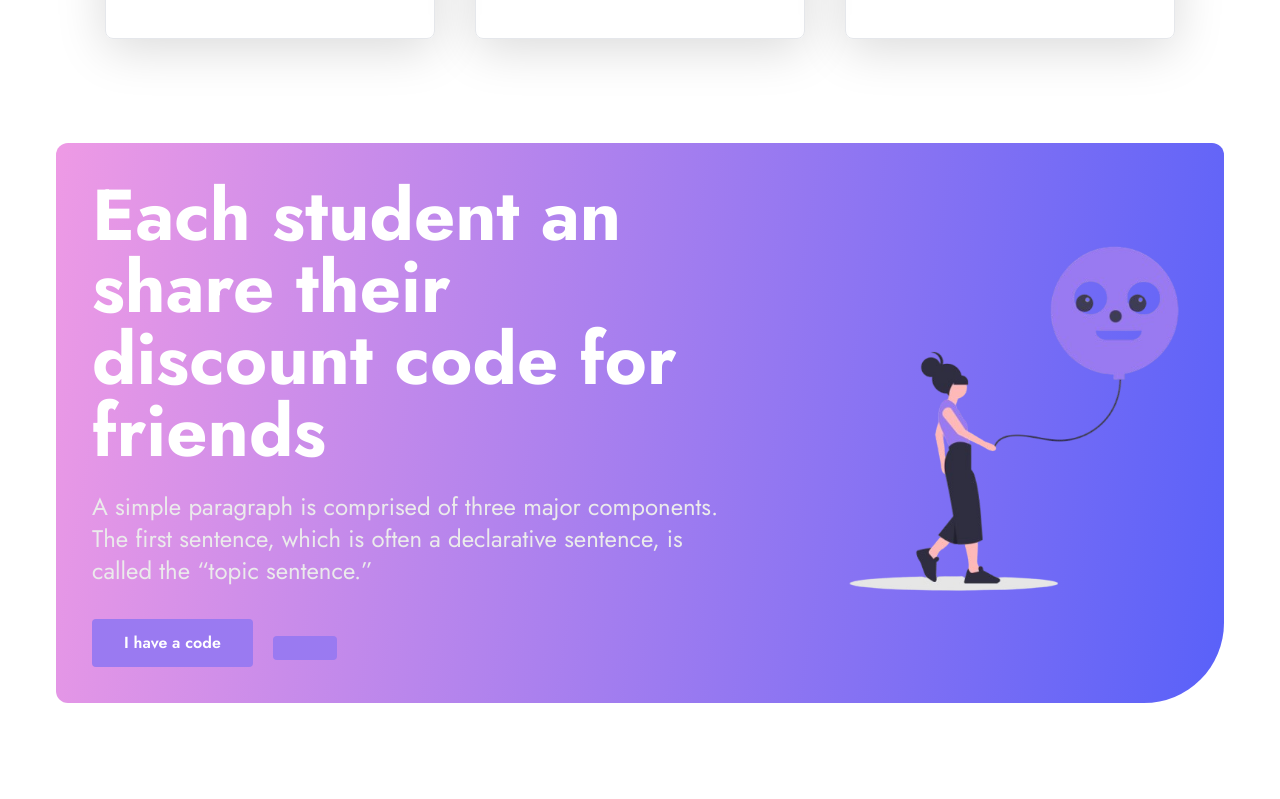
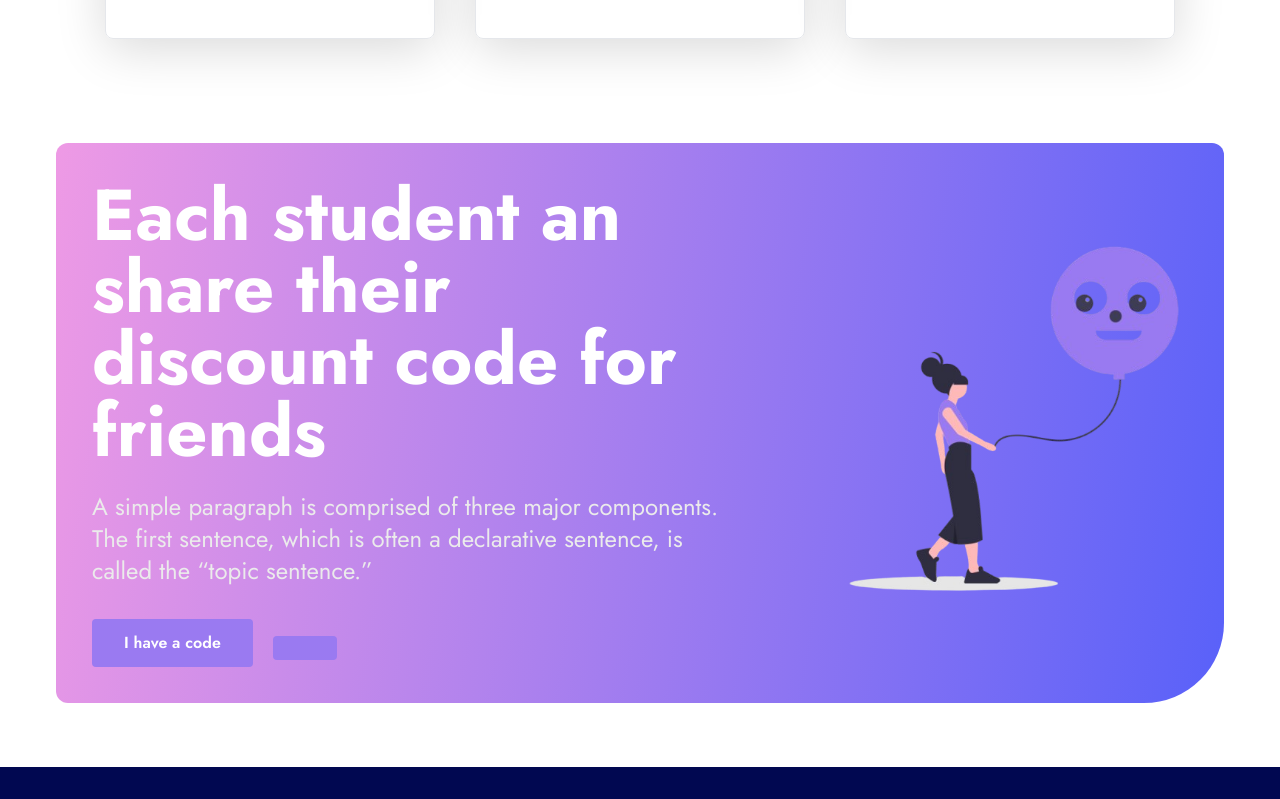
Before and after one commit to egamovj/xyz-site, a React (Vite) app: page / in a window 1280 px wide. Shown: the part 2811-3610 px from the top of the page. Before the commit the page ends 3578 px from the top, so only its background shows below. Built offline with nearby package versions, Linux system fonts and the light colour scheme.

Commit message:
footer section started

```diff
--- a/src/App.jsx
+++ b/src/App.jsx
@@ -5,6 +5,7 @@ import Home from "./components/Home";
 import Navbar from "./components/Navbar";
 import Newsletter from "./components/Newsletter";
 import Pricing from "./components/Pricing";
+import Footer from "./shared/Footer";
 
 function App() {
   return (
@@ -15,6 +16,7 @@ function App() {
       <About />
       <Pricing />
       <Newsletter />
+      <Footer />
     </>
   );
 }
--- /dev/null
+++ b/src/shared/Footer.jsx
@@ -0,0 +1,9 @@
+const Footer = () => {
+  return (
+    <div className="bg-[#010851] md:px-14 p-4 max-w-screen-2xl mx-auto">
+      <div></div>
+    </div>
+  );
+};
+
+export default Footer;
```
